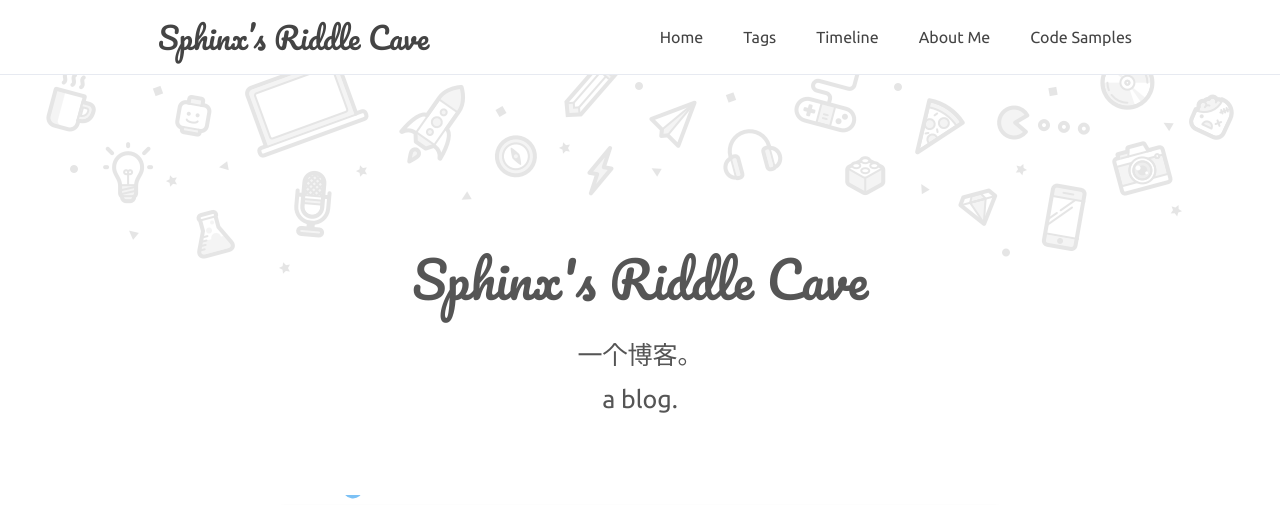
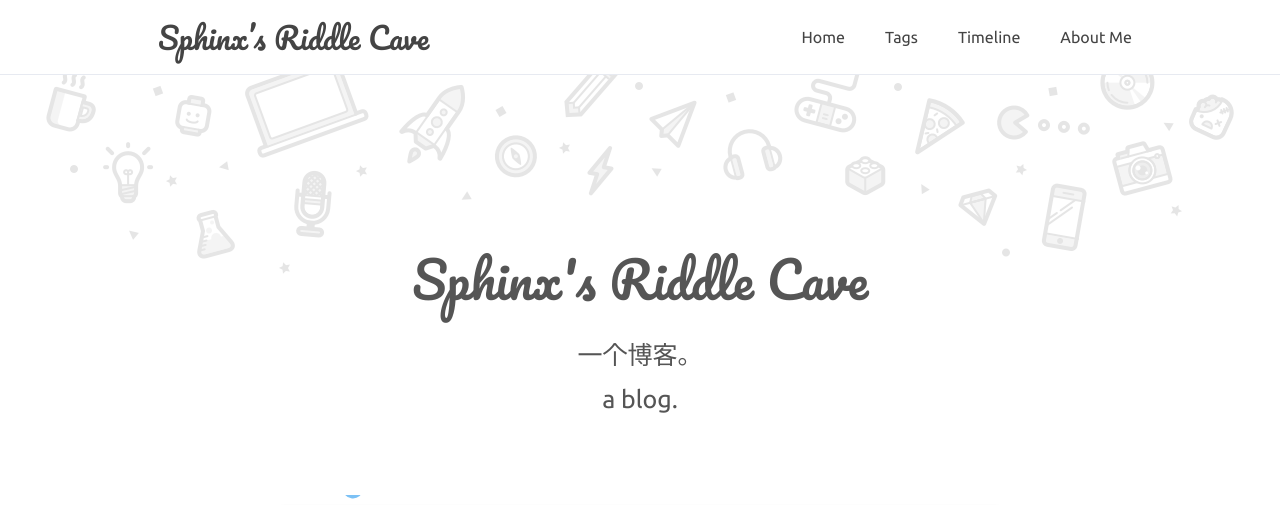
Before and after one commit to FarCaptain/FarCaptain.github.io, a Jekyll site: the page built from index.html, in a window 1280 px wide. Shown: the top 505 px of the page. Built offline with Jekyll 4.4.1, drawn with Linux system fonts in a browser that asks for light colours.

```diff
--- a/_config.yml
+++ b/_config.yml
@@ -12,7 +12,7 @@
   Timeline: '/timeline.html'
   About Me: '/about.html'
   #友情链接: '/friendLink.html'
-  Code Samples: '/codesamples.html'
+  # Code Samples: '/codesamples.html'
 
 # 博主
 author: true
```
